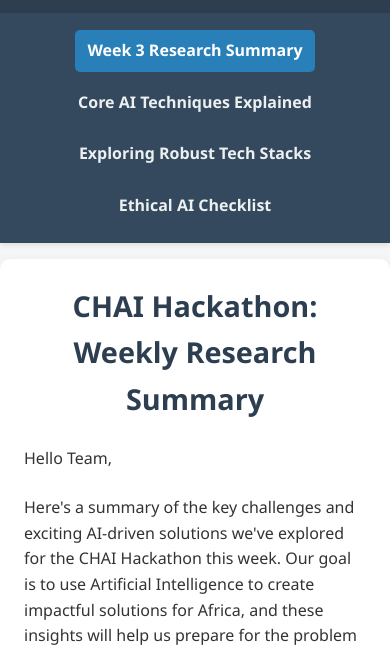
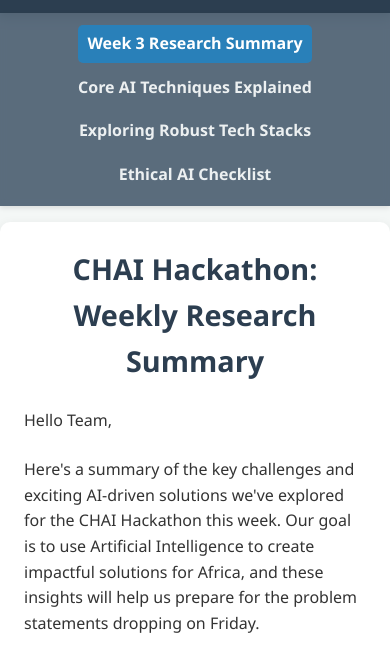
Before and after one commit to ChristopherMulwa/Team-DEVSIRCH-CHAI, a website: page index.html in a window 390 px wide. Shown: the part 193-844 px from the top of the page. Drawn offline with Linux system fonts and the light colour scheme.

Commit message:
Feat: Implement transparent sticky navigation bar with compact layout and improved mobile responsiveness.

```diff
--- a/style.css
+++ b/style.css
@@ -70,12 +70,13 @@
 
 /* Navigation Styling */
 nav {
-    background-color: #34495e;
+    background-color: rgba(52, 73, 94, 0.8); /* Semi-transparent dark background */
     padding: 0.75rem 1rem;
     box-shadow: 0 2px 5px rgba(0, 0, 0, 0.1);
-    position: sticky; /* Make the navigation bar sticky */
-    top: 0;            /* Stick to the top of the viewport */
-    z-index: 1000;     /* Ensure it stays above other content */
+    position: sticky;
+    top: 0;
+    z-index: 1000;
+    backdrop-filter: blur(5px); /* Frosted glass effect for modern feel, with fallback */
 }
 
 #activity-nav {
@@ -85,10 +86,11 @@
     display: flex;
     justify-content: center;
     flex-wrap: wrap;
+    gap: 15px; /* Use gap for spacing between items */
 }
 
 #activity-nav li {
-    margin: 0 15px;
+    margin: 0; /* Remove individual margins, rely on gap */
 }
 
 #activity-nav a {
@@ -99,6 +101,7 @@
     display: block;
     transition: background-color 0.3s ease, color 0.3s ease;
     border-radius: 5px;
+    white-space: nowrap; /* Prevent nav links from wrapping prematurely */
 }
 
 #activity-nav a:hover,
@@ -286,10 +289,15 @@
     #activity-nav {
         flex-direction: column;
         align-items: center;
+        gap: 5px; /* Smaller gap for mobile vertical list */
     }
 
     #activity-nav li {
-        margin: 5px 0;
+        margin: 0; /* Ensure no extra margins on mobile */
+    }
+
+    #activity-nav a {
+        padding: 0.4rem 0.6rem; /* Slightly smaller padding for mobile nav items */
     }
 
     #activity-content {
```
